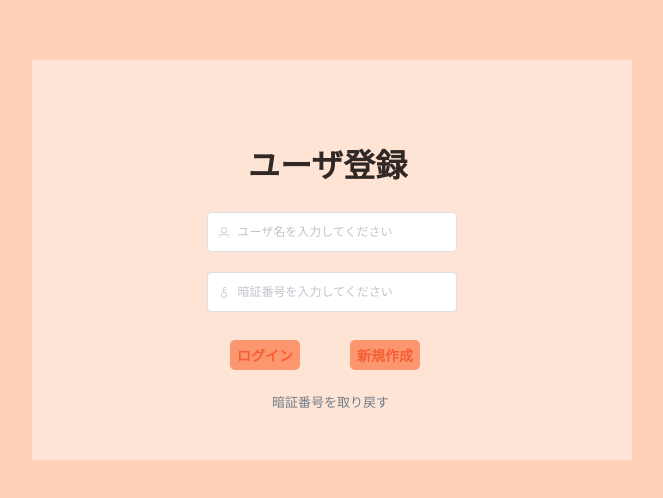
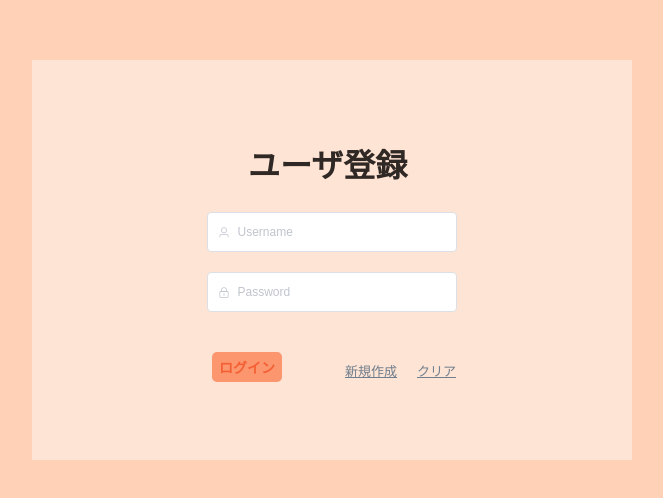
Before and after one commit to lingomomo/login_front_end, a Vue app: page /#/ in a window 1280 px wide. Shown: the part 140-638 px from the top of the page, without its empty margins (308-971 px from the left). Built offline with nearby package versions, Linux system fonts and the light colour scheme.

Commit message:
登录页面修改

```diff
--- a/src/router/index.js
+++ b/src/router/index.js
@@ -20,11 +20,6 @@ const routes = [
     name: 'Register',
     component: () => import( '../views/Register.vue')
   },
-  {
-    path: '/password',
-    name: 'Password',
-    component: () => import( '../views/Password.vue')
-  },
   // {
   //   path: '/about',
   //   name: 'about',
--- a/src/views/Login.vue
+++ b/src/views/Login.vue
@@ -6,7 +6,7 @@
         <div class="user-input1">
           <el-input
             v-model="userName"
-            placeholder="ユーザ名を入力してください"
+            placeholder="Username"
             prefix-icon="el-icon-user"
           ></el-input>
         </div>
@@ -14,8 +14,8 @@
         <div class="user-input2">
           <el-input
             v-model="password"
-            placeholder="暗証番号を入力してください"
-            prefix-icon="el-icon-key"
+            placeholder="Password"
+            prefix-icon="el-icon-lock"
             show-password
           ></el-input>
         </div>
@@ -24,12 +24,8 @@
             <h3>ログイン</h3>
           </a>
         </button>
-        <button class="user-btn2">
-          <a @click="register" href="JavaScript:">
-            <h3>新規作成</h3>
-          </a>
-        </button>
-        <a @click="forgot" class="fp"> 暗証番号を取り戻す </a>
+        <el-button type="text" @click="register" class="ps">新規作成</el-button>
+        <el-button type="text" @click="open" class="clear">クリア</el-button>
       </div>
     </div>
   </div>
@@ -70,8 +66,8 @@ export default {
       }
       // key-valueの形式でデータを発信する
       let formDate = new FormData();
-      formDate.append("userName",this.userName);
-      formDate.append("password",this.password);
+      formDate.append("userName", this.userName);
+      formDate.append("password", this.password);
       this.$http
         .post("/user/login", formDate, {
           Headers: {
@@ -80,24 +76,34 @@ export default {
         })
         .then((res) => {
           this.$message({
-            message:"正確で、ログインが許可されている",
-            type:"success",
+            message: "正確で、ログインが許可されている",
+            type: "success",
           });
-          sessionStorage.setItem("loginId",res.data.data.loginId);
-          sessionStorage.setItem("userName",res.data.data.userName);
-          sessionStorage.setItem("address",res.data.data.address);
-          sessionStorage.setItem("tel",res.data.data.tel);
-          this.$router.push("/showindex")
-          });
+          sessionStorage.setItem("loginId", res.data.data.loginId);
+          sessionStorage.setItem("userName", res.data.data.userName);
+          sessionStorage.setItem("address", res.data.data.address);
+          sessionStorage.setItem("tel", res.data.data.tel);
+          this.$router.push("/showindex");
+        });
     },
     // 登録機能
-    register(){
-      this.$router.push("/register")
+    register() {
+      this.$router.push("/register");
     },
-    //暗証番号の取り戻し
-    forgot(){
-      this.$router.push("/password")
-    }
+    // クリア
+    open() {
+      this.$confirm("入力した情報をクリアしますか。", {
+        confirmButtonText: "OK",
+        type: "warning",
+      }).then(() => {
+        (this.userName = ""),
+          (this.password = ""),
+          this.$message({
+            type: "success",
+            message: "削除しました!",
+          });
+      });
+    },
   },
 };
 </script>
@@ -141,34 +147,30 @@ export default {
   width: 250px;
   left: 65%;
 }
-.fp {
+.ps {
+  left: 50%;
+}
+.clear {
+  left: 62%;
+}
+.ps,
+.clear {
   position: absolute;
-  top: 80%;
-  left: 38%;
+  top: 70%;
   font-size: 15px;
   margin: 12px;
   color: #707e8d;
   font-size: small;
-}
-.fp:hover {
-  cursor: pointer;
-  color: #f45f34;
   text-decoration: underline;
 }
-.user-btn1,
-.user-btn2 {
+.user-btn1 {
+  left: 30%;
   background: #fb966f;
   border-radius: 5px;
   border: none;
   width: 70px;
   position: absolute;
-  top: 70%;
-}
-.user-btn1 {
-  left: 33%;
-}
-.user-btn2 {
-  left: 53%;
+  top: 73%;
 }
 h3 {
   font-size: 14px;
--- a/src/views/Password.vue
+++ /dev/null
@@ -1,22 +0,0 @@
-<template>
-  <div id="app">
-暗証番号紛失の画面
-  </div>
-</template>
-
-<script>
-export default {
-  data() {
-    return {
-
-    };
-  },
-  methods: {
-  }
-}
-</script>
-
-<style scoped>
-
-
-</style>
--- a/src/views/Register.vue
+++ b/src/views/Register.vue
@@ -1,6 +1,6 @@
 <template>
   <div id="app">
-新規作成画面
+ユーザ登録画面
   </div>
 </template>
 
```
